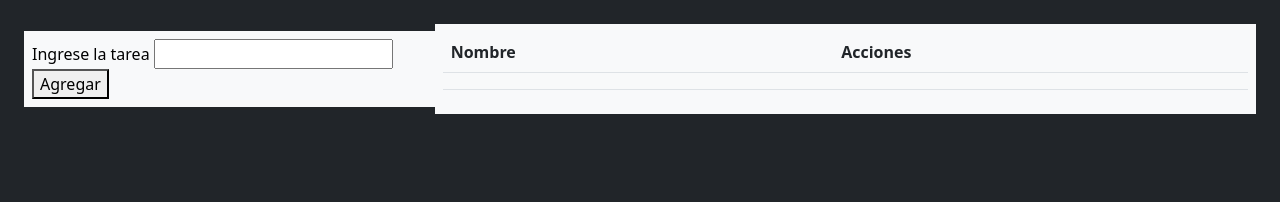
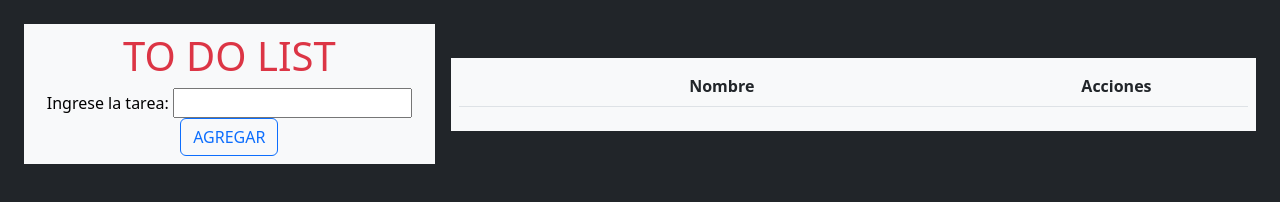
Before and after one commit to kvelasquez-2019504/AgendaWeb-PS-1, a plain HTML site: page assets/pages/toDoList.html in a window 1280 px wide. Drawn offline with nearby package versions, Linux system fonts and the light colour scheme.

Commit message:
Se agregó funcionalidad de agregar tareas

```diff
--- a/assets/pages/toDoList.html
+++ b/assets/pages/toDoList.html
@@ -7,29 +7,27 @@
   <title>To Do List</title>
 </head>
 <body class="bg-dark">
-    <div class="row m-4 align-items-center justify-content-center">
-        <div class="col col-sm-4 text-bg-light p-2">
-            <label for="txtToDo">Ingrese la tarea</label>
-            <input type="text">
-            <button>Agregar</button>
+    <div class="row m-4 align-items-center justify-content-center gap-3">
+        <div class="col col-sm-4 text-bg-light p-2 text-center">
+            <h1 class="h1 text-danger text-center">TO DO LIST</h1>
+            <label for="txtTarea">Ingrese la tarea:</label>
+            <input type="text" id="txtTarea" name="txtTarea">
+            <button class="btn btn-outline-primary" onclick="agregarTarea()">AGREGAR</button>
         </div>
         <div class="col text-bg-light p-2">
-            <table class="table">
+            <table class="table text-center" id="tblTareas">
                 <thead>
                     <tr>
                         <th>Nombre</th>
-                        <th>Acciones</th>
+                        <th class="col col-4">Acciones</th>
                     </tr>
                 </thead>
                 <tbody>
-                    <tr>
-                        <td></td>
-                        <td></td>
-                    </tr>
                 </tbody>
             </table>
         </div>
     </div>
     <script src="https://cdn.jsdelivr.net/npm/bootstrap@5.2.3/dist/js/bootstrap.bundle.min.js" integrity="sha384-kenU1KFdBIe4zVF0s0G1M5b4hcpxyD9F7jL+jjXkk+Q2h455rYXK/7HAuoJl+0I4" crossorigin="anonymous"></script>
+    <script src="../scripts/script-toDoList.js"></script>
 </body>
 </html>
--- a/assets/scripts/script-toDoList.js
+++ b/assets/scripts/script-toDoList.js
@@ -1,3 +1,18 @@
 function irAToDo(){
     document.location.href = "../pages/toDoList.html";
 }
+
+function agregarTarea(){
+    var tareaNueva= document.getElementById("txtTarea").value;
+    var table = document.getElementById("tblTareas");
+    var row = table.insertRow(1);
+    var cell1 = row.insertCell(0);
+    cell1.innerHTML = tareaNueva;
+    var cell2 = row.insertCell(1);
+    cell2.innerHTML = '<button>EDITAR</button> <button>ELIMINAR</button>';
+    document.getElementById("tblTareas").value = "";
+}
+
+function editarTarea(){
+
+}
```
